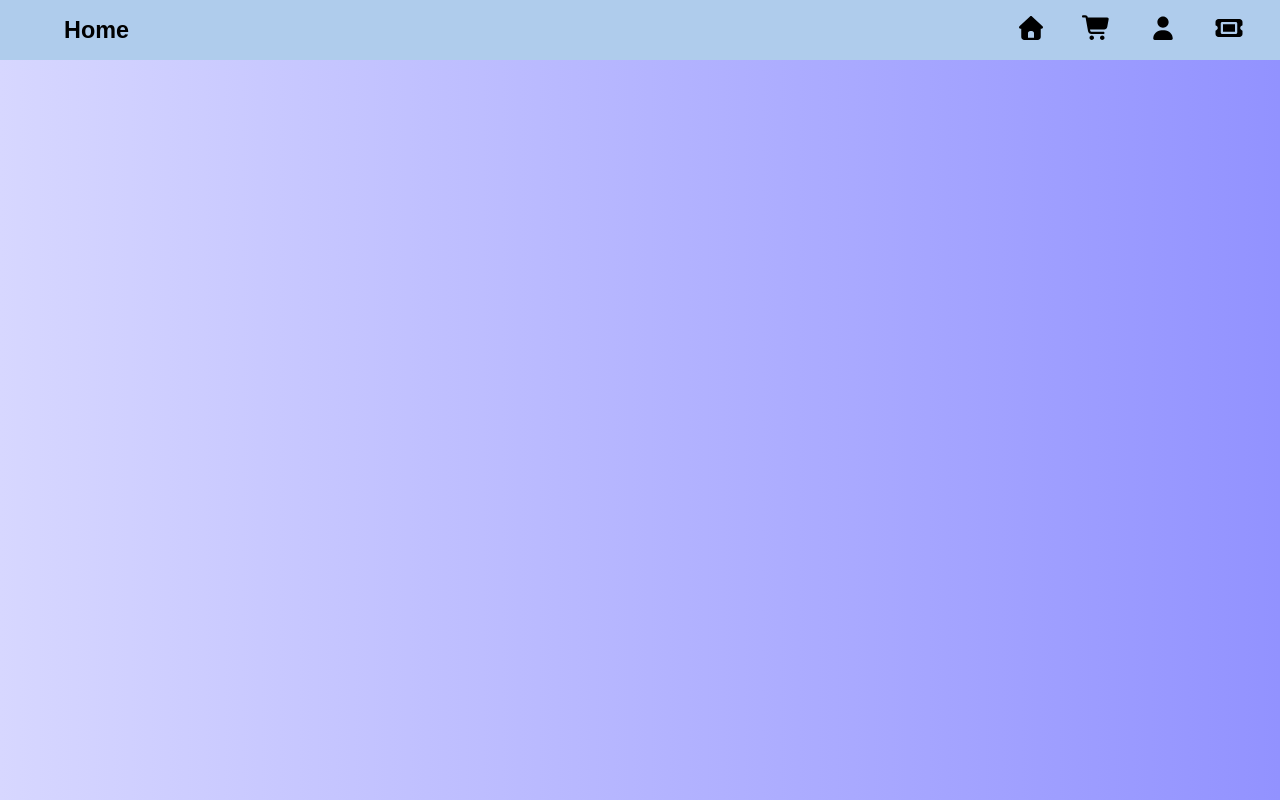
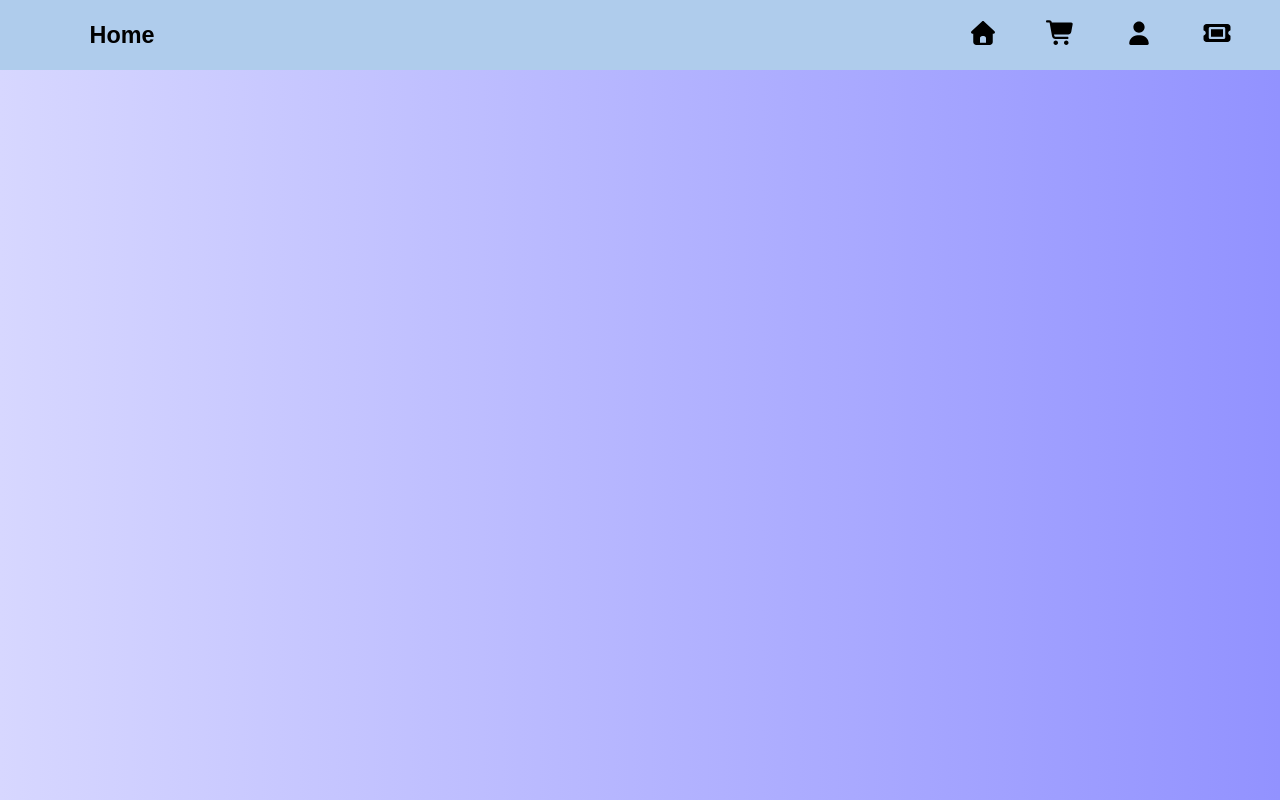
Before and after one commit to Guillmar6/gobuyexpress, a website: page src/pages/home/home.html in a window 1280 px wide. Drawn offline with Linux system fonts and the light colour scheme.

Commit message:
UI Fixes

```diff
--- a/src/pages/home/home.css
+++ b/src/pages/home/home.css
@@ -4,6 +4,10 @@
     margin: 0;
     padding: 0;
     box-sizing: border-box;
+}
+html, body {
+    width: 100vw;
+    height: 100vh;
 }
 html {
     font-size: 6px;
@@ -18,22 +22,23 @@ body {
     z-index: -5;
     background: linear-gradient(to right, #d7d7ff, #9292ff);
 }
-nav {
+#navigationBar {
+    position: absolute;
     width: 100vw;
-    height: 10rem;
+    height: 70px;
     background-color: #afccec;
     display: flex;
     align-items: center;
 }
-nav h1 {
+#navigationBar h1 {
     font-weight: bold;
     font-family: Arial, serif;
     left: 1rem;
-    margin-left: clamp(2rem, 5vw, 20rem);
+    margin-left: clamp(2rem, 7vw, 20rem);
 }
-nav ul {
+#navigationBar ul {
     right: 1rem;
-    width: clamp(30rem, 40vw + 1rem, 50rem);
+    width: clamp(30rem, 40vw, 60rem);
     list-style: none;
     display: flex;
     justify-content: space-evenly;
--- a/src/pages/home/home.html
+++ b/src/pages/home/home.html
@@ -33,22 +33,23 @@
         z-index: -5;
         background: linear-gradient(to right, #d7d7ff, #9292ff);
     }
-    nav {
+    #navigationBar {
+        position: absolute;
         width: 100vw;
-        height: 10rem;
+        height: 70px;
         background-color: #afccec;
         display: flex;
         align-items: center;
     }
-    nav h1 {
+    #navigationBar h1 {
         font-weight: bold;
         font-family: Arial, serif;
         left: 1rem;
-        margin-left: clamp(2rem, 5vw, 20rem);
+        margin-left: clamp(2rem, 7vw, 20rem);
     }
-    nav ul {
+    #navigationBar ul {
         right: 1rem;
-        width: clamp(30rem, 40vw + 1rem, 50rem);
+        width: clamp(30rem, 40vw, 60rem);
         list-style: none;
         display: flex;
         justify-content: space-evenly;
```
Also changed, not shown: src/pages/carts/carts.html (+7 -6 lines), src/pages/account/account.html (indentation only).
